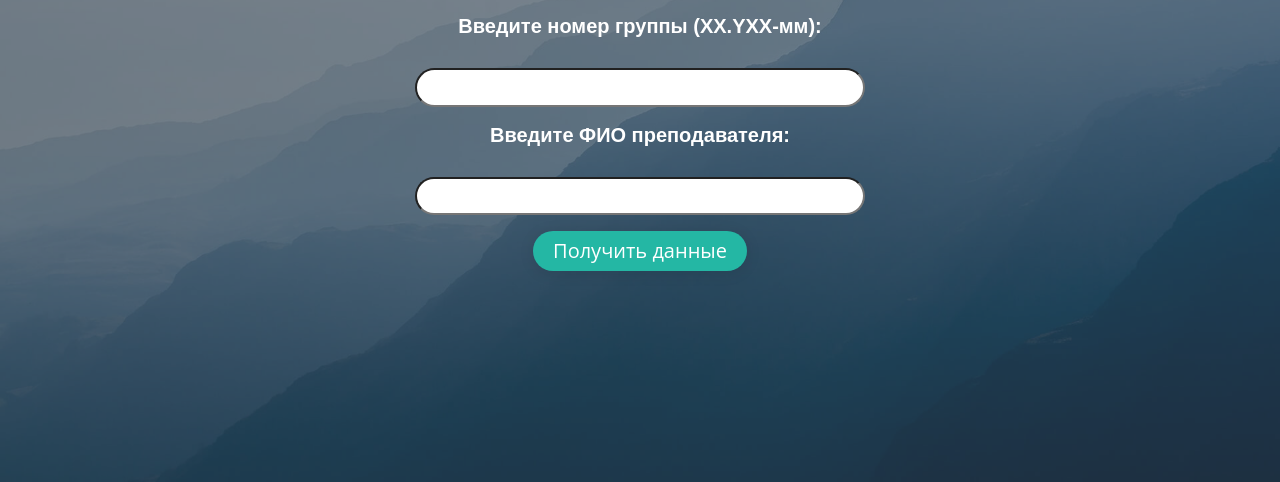
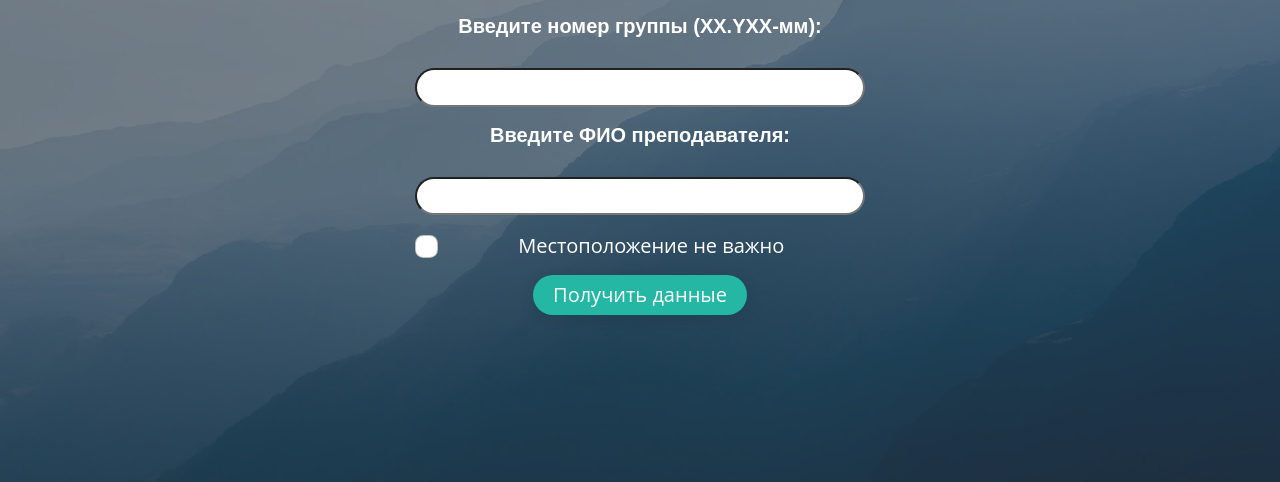
Before and after one commit to BadreevaPolina/individual_schedule, a Flask app: page / in a window 1280 px wide. Shown: the part 318-800 px from the top of the page. Run offline with Flask 2, Linux system fonts and the light colour scheme; some libraries are stand-ins or nearby versions.

Commit message:
Flag - importance of location

```diff
--- a/free_time.py
+++ b/free_time.py
@@ -94,7 +94,7 @@ def check_place(end, begin, day, person):  # end first lesson, begin second less
     return place
 
 
-def check_common_time(free, a):
+def check_common_time(free, a, flag):
     free_ = open(free, encoding='utf-8')
     write = json.load(free_)
     for i in write["teacher"]:
@@ -105,9 +105,13 @@ def check_common_time(free, a):
                 result_time = common_time(i['time_begin'], i['time_end'],
                                           j['time_begin'], j['time_end'])
                 if result_time != "":
-                    result_place = compare_place(result_time, i, j)
-                    if result_place != "":
-                        result_time = break_time(result_place[1])
+                    if flag == "False":
+                        result_place_time = compare_place(result_time, i, j)
+                        if result_place_time != "":
+                            result_time = break_time(result_place_time[1])
+                            add_json_answer(i['day_month'], result_time[0], result_time[1], a)
+                    else:
+                        result_time = break_time(result_time)
                         add_json_answer(i['day_month'], result_time[0], result_time[1], a)
         if not day_check:
             result_time = common_time(i['time_begin'], i['time_end'],
@@ -215,7 +219,7 @@ def break_time(result_time):
     return res
 
 
-def main():
+def main(flag):
     file_teacher = 'static/json/teacher.json'
     file_student = 'static/json/student.json'
     free = 'static/json/free_time.json'
@@ -226,7 +230,7 @@ def main():
     free_time(file_student, "student", d)
     write_json_file(free, d)
     a = []
-    check_common_time(free, a)
+    check_common_time(free, a, flag)
     write_json_file(answer, a)
 
 
--- a/main.py
+++ b/main.py
@@ -1,4 +1,3 @@
-
 import json
 
 from flask import Flask, render_template, request, jsonify
@@ -32,18 +31,20 @@ def find():
     if request.method == 'POST':
         student = request.form.get('student')
         teacher = request.form.get('teacher')
+        flag = 'flag' in request.form
 
         student_result = jsonify(student)
         find_student(student_result.json)
         teacher_result = jsonify(teacher)
         find_teacher(teacher_result.json)
-        if one_teacher_table() is not None:
+
+        if one_teacher_table(jsonify(flag)) is not None:
             return render_template('table.html')
         else:
-            return render_template('index.html', student=student, teacher=teacher)
+            return render_template('index.html', student=student, teacher=teacher, flag=flag)
 
 
-def one_teacher_table():
+def one_teacher_table(flag):
     f = open('static/json/info_teacher.json', encoding='utf-8')
     data = json.load(f)
     res = data['teacher']
@@ -52,7 +53,7 @@ def one_teacher_table():
             if i['index']:
                 result = i['index']
                 timetable_json.main_teacher(result)
-                free_time.main()
+                free_time.main(flag)
                 return result
     f.close()
 
@@ -70,10 +71,11 @@ def one_teacher():
 @app.route("/time", methods=["GET", "POST"])
 def timetable():
     result = request.form.get('id')
+    flag = request.form.get('flag')
     if result == "":
         result = one_teacher()
     timetable_json.main_teacher(result)
-    free_time.main()
+    free_time.main(flag)
     return render_template('table.html')
 
 
--- a/static/css/style.css
+++ b/static/css/style.css
@@ -91,6 +91,16 @@ h5 {
   opacity: 1;
 }
 
+
+.form-check-input {
+  width: 1.5em;
+  height: 1.5em;
+
+}
+.form-check-input[type=checkbox] {
+  border-radius: 0.55em;
+}
+
 /*--------------------------------------------------------------
 # Header
 --------------------------------------------------------------*/
@@ -113,6 +123,15 @@ h5 {
   color: #eee;
   margin-bottom: 40px;
   font-size: 22px;
+}
+
+#header label {
+    display: inline-block;
+    font-weight: 500;
+    color: #fff;
+    position: relative;
+    padding-bottom: 12px;
+    font-size: 20px;
 }
 
 #header .countdown {
--- a/templates/index.html
+++ b/templates/index.html
@@ -39,6 +39,12 @@
                     <h4>Введите ФИО преподавателя:</h4>
                     <input type="text" class="subscribe-form" name="teacher" value="{{teacher}}">
                 </div>
+                <div class="form-check">
+                    <input class="form-check-input" type="checkbox" id="flexCheck" name="flag"  value="{{flag}}">
+                    <label class="form-check-label"  for="flexCheck">
+                        Местоположение не важно
+                    </label>
+                </div>
                 <div class="output">
                     <button type="submit">
                         Получить данные
@@ -56,6 +62,7 @@
                                 <h5 class="full_name">${full_name}</h5>
                                 <h4 class="post_department">${post}, ${department}</h4>
                                 <input type="hidden" name="id" id="id">
+                                <input type="hidden" name="flag" value="{{flag}}">
                             </button>
                         </form>
                     </div>
```
Also changed, not shown: timetable_json.py (line endings or trailing spaces).
